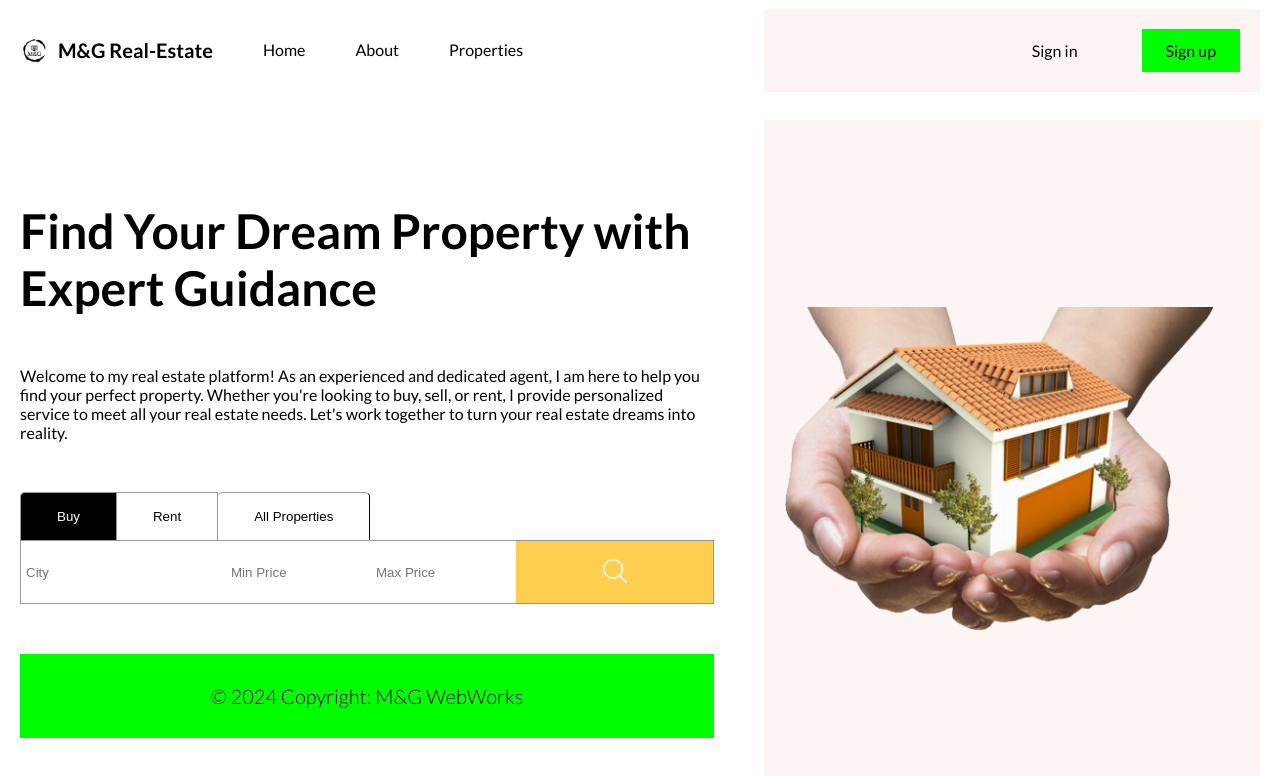
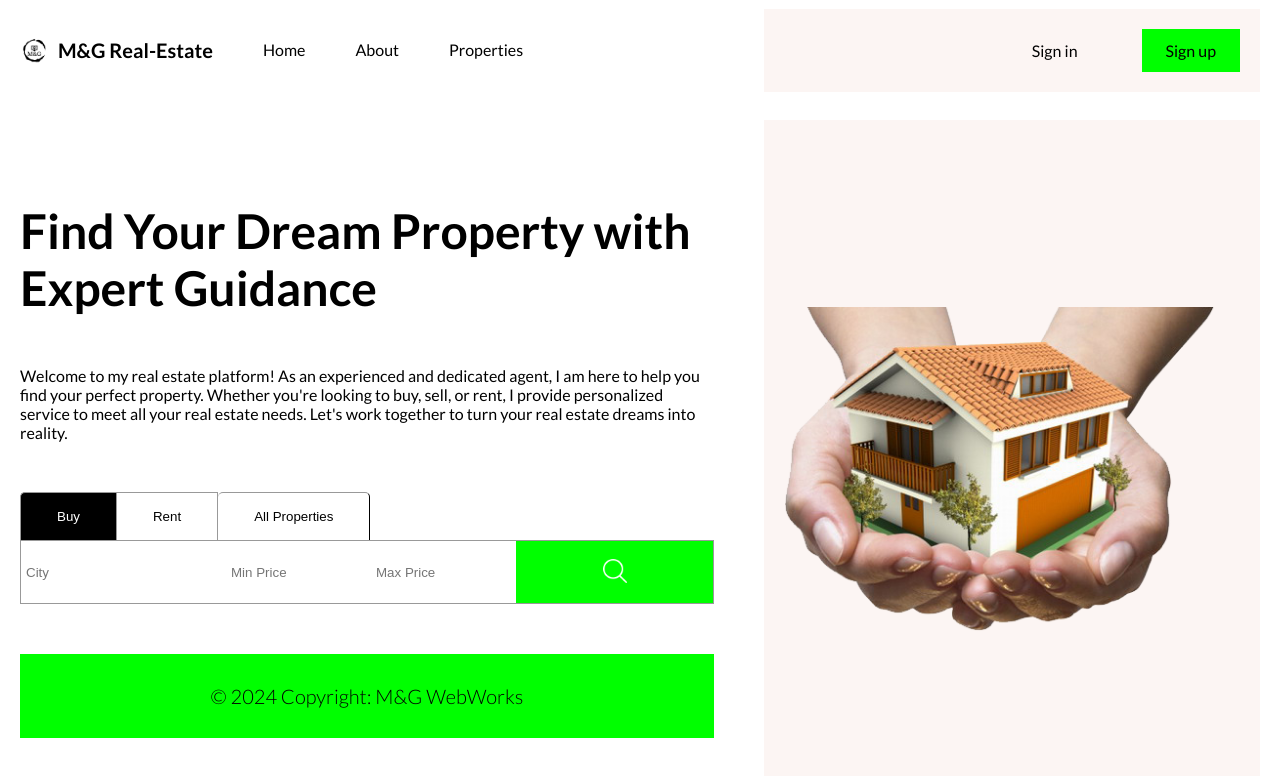
Before and after one commit to GavenDcosta/PersonalizedRealEstateTemplate, a React (Vite) app in the folder client/: page / in a window 1280 px wide. Shown: the top 776 px of the page. Built offline with nearby package versions, Linux system fonts and the light colour scheme.

Commit message:
button color change

```diff
--- a/client/src/components/filter/filter.scss
+++ b/client/src/components/filter/filter.scss
@@ -44,7 +44,7 @@
         padding: 10px;
         border: none;
         cursor: pointer;
-        background-color: #fece51;
+        background-color: lime;
 
         img {
           width: 24px;
--- a/client/src/components/searchBar/searchBar.scss
+++ b/client/src/components/searchBar/searchBar.scss
@@ -73,7 +73,7 @@
 
     a{
       flex: 1;
-      background-color: #fece51;
+      background-color: lime;
       display: flex;
       align-items: center;
       justify-content: center;
@@ -82,7 +82,7 @@
       button {
         border: none;
         cursor: pointer;
-        background-color: #fece51;
+        background-color: lime;
 
         @include sm{
           padding: 10px;
--- a/client/src/routes/profilePage/profilePage.scss
+++ b/client/src/routes/profilePage/profilePage.scss
@@ -36,7 +36,7 @@
 
         button{
           padding: 12px 24px;
-          background-color: #fece51;
+          background-color: lime;
           cursor: pointer;
           border: none;
         }
--- a/client/src/routes/singlePage/singlePage.scss
+++ b/client/src/routes/singlePage/singlePage.scss
@@ -203,7 +203,7 @@
           align-items: center;
           gap: 5px;
           background-color: white;
-          border: 1px solid #fece51;
+          border: 1px solid lime;
           border-radius: 5px;
           cursor: pointer;
 
```
